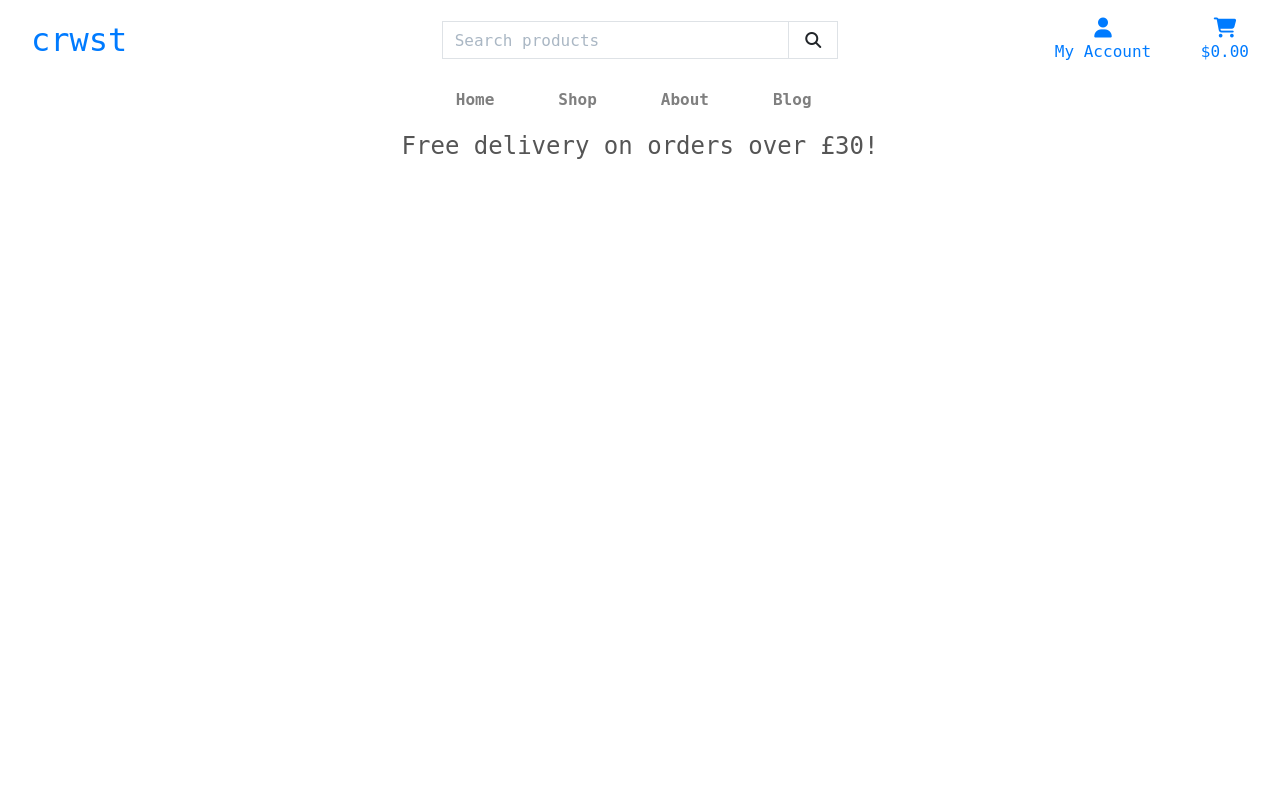
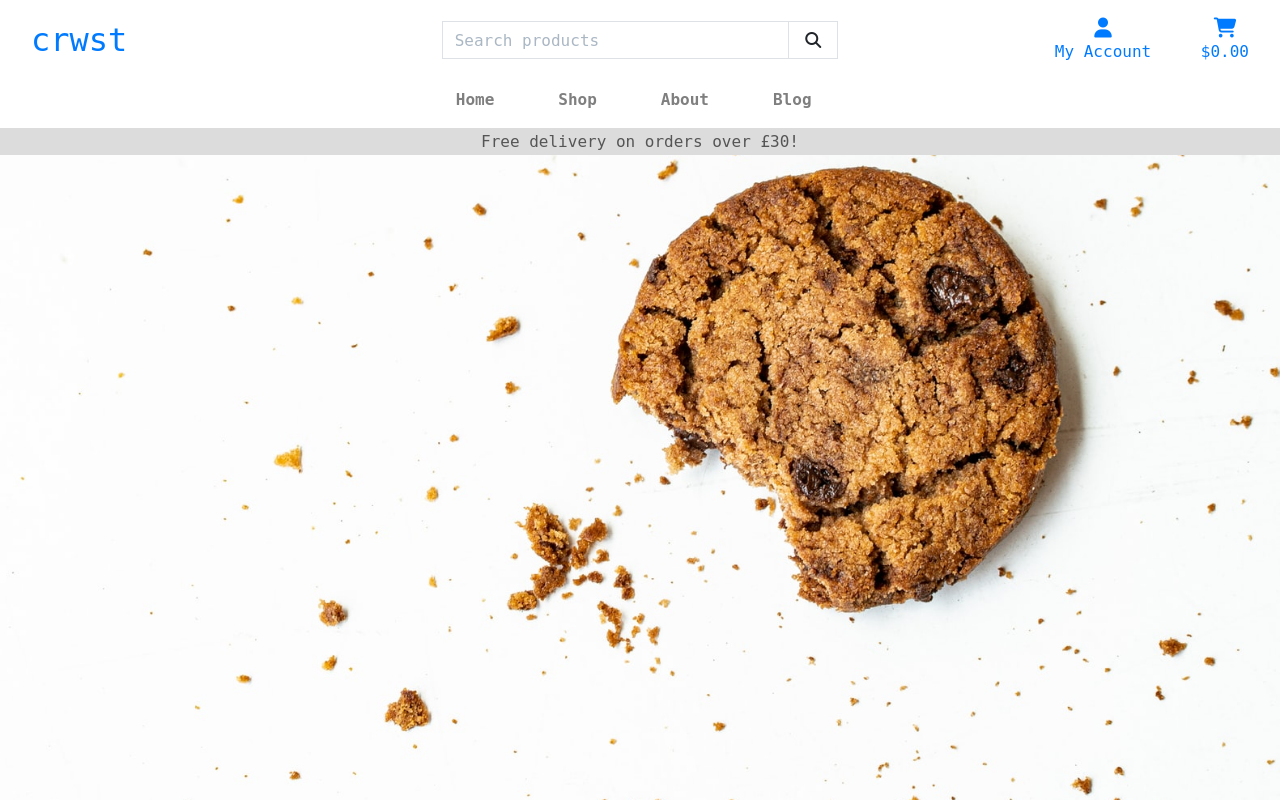
Before and after one commit to Code-Institute-Submissions/crwst, a Django app: page /blogs/ in a window 1280 px wide. Run offline with Django 3.2, Linux system fonts and the light colour scheme; data that the repository does not hold is empty; some libraries are stand-ins or nearby versions.

Commit message:
Add index page background and styling

```diff
--- a/static/css/base.css
+++ b/static/css/base.css
@@ -3,9 +3,24 @@ html {
 }
 
 body {
+    background: url('/media/homecookie.jpg') no-repeat center center fixed;
+    background-size: cover;
     color: #555;
     font-family: 'Roboto Mono', monospace;
     height: calc(100vh - 164px);
+}
+
+#delivery-banner {
+    background-color: rgb(220, 220, 220);;
+}
+
+#delivery-banner a {
+    color: #555;
+    text-decoration: none;
+}
+
+#delivery-banner h4 {
+    font-size: 1rem;
 }
 
 /*............................. Navigation */
@@ -39,6 +54,8 @@ ul {
     color: 555 !important; /* use important to override link colors for <a> elements */
     border: 1px solid rgb(21, 21, 21);
 }
+
+
 
 
 /*............................. Products */
--- a/templates/base.html
+++ b/templates/base.html
@@ -38,8 +38,8 @@
     </head>
     <body>
         <header class="container-fluid fixed-top">
+            <!-- Logo and home page link -->
             <div id="topnav" class="row pt-lg-2 d-none d-lg-flex bg-white">
-                <!-- Logo and home page link -->
                 <div class="col-12 col-lg-4 my-auto py-1 py-lg-0 text-center text-lg-left">
                     <a href="{% url 'home' %}" class="nav-link main-logo-link">
                         <h2 class="my-0">crwst</h2>
@@ -116,7 +116,9 @@
             <!-- Special offer banner -->
             <div class="row text-center" id="delivery-banner">
                 <div class="col">
-                    <h4 class="my-1">Free delivery on orders over £{{ free_delivery_threshold }}!</h4>
+                    <a href="{% url 'products' %}">
+                        <h4 class="my-1">Free delivery on orders over £{{ free_delivery_threshold }}!</h4>
+                    </a>
                 </div>
             </div>
         </header>
--- a/templates/includes/main-nav.html
+++ b/templates/includes/main-nav.html
@@ -1,7 +1,7 @@
 <div id= "main-nav" class="collapse navbar-collapse">
     <ul class="navbar-nav w-auto mx-auto">
         <li>
-            <a href="#" class="font-weight-bold nav-link mr-5" >
+            <a href="{% url 'home' %}" class="font-weight-bold nav-link mr-5" >
                 Home
             </a>
         </li>
```
Also changed, not shown: media/cinnamonroll.jpg (added), media/classicwelshcake_icORnkh.jpg (added), media/homecookie.jpg (added).
